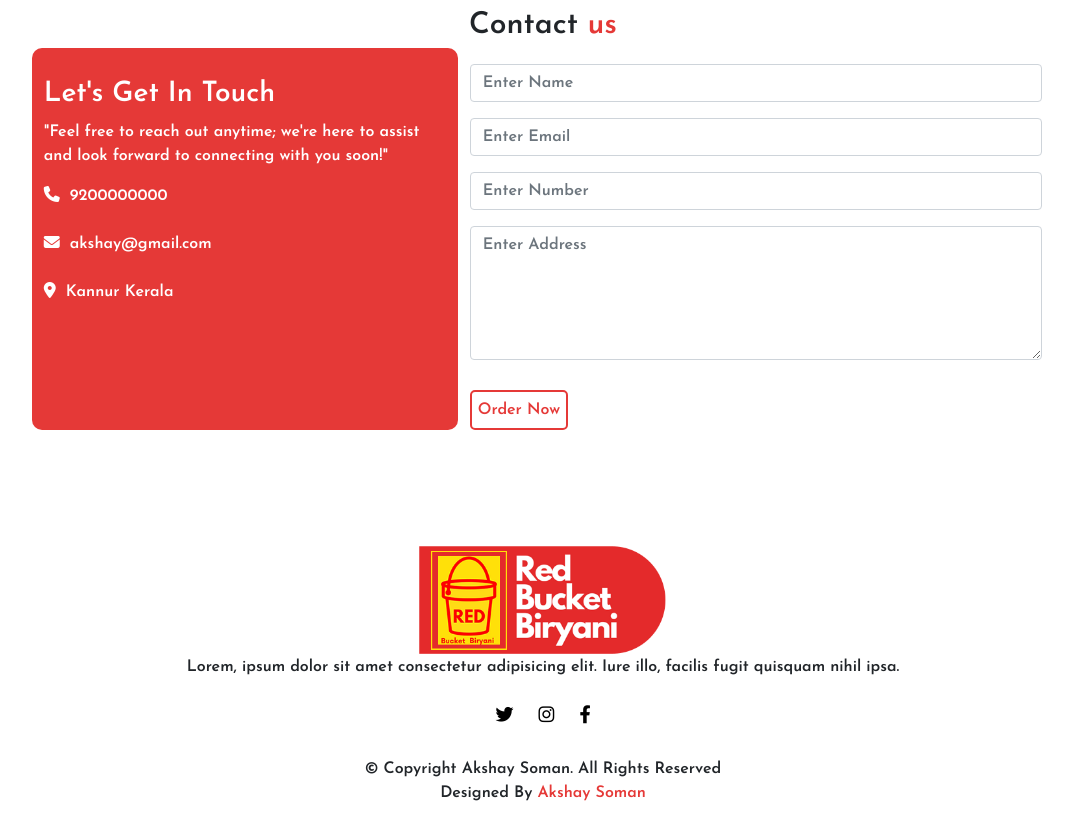
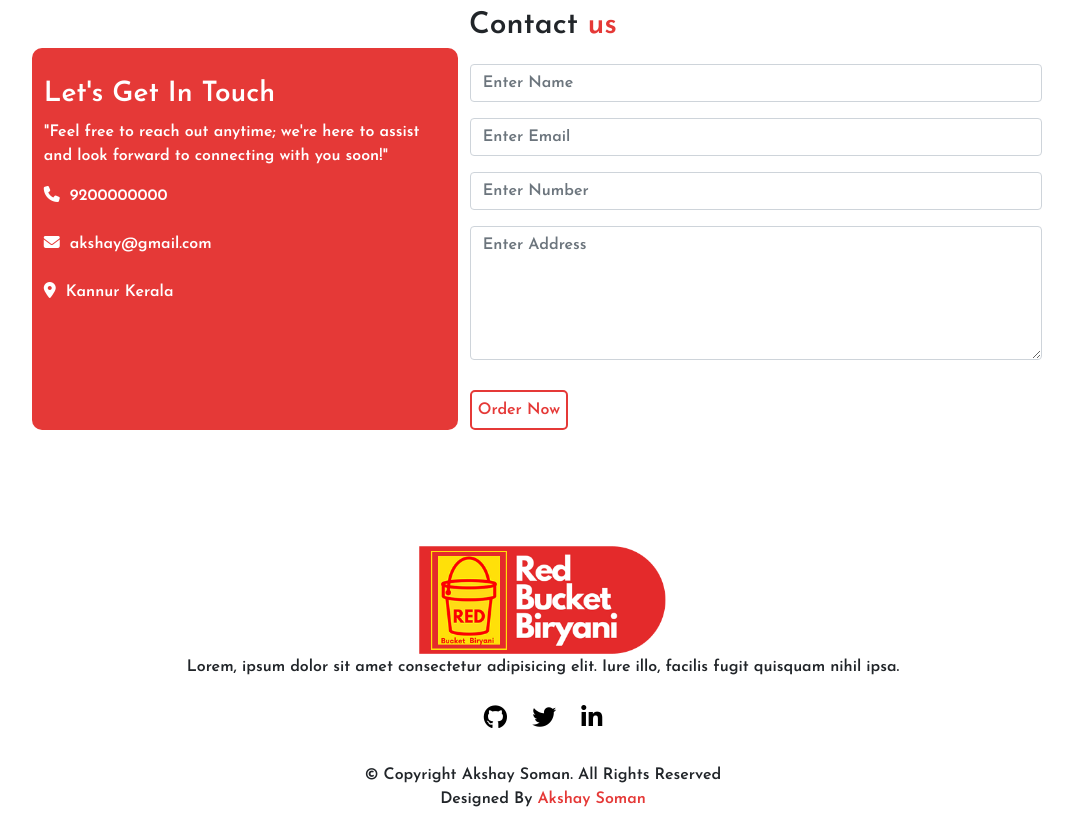
Before and after one commit to AkshaySoman55/RedBucketBiriyani, a plain HTML site: page index.html in a window 1280 px wide. Shown: the part 4958-5784 px from the top of the page, without its empty margins (97-1170 px from the left). Drawn offline with nearby package versions, Linux system fonts and the light colour scheme.

Commit message:
added animated icons

```diff
--- a/index.html
+++ b/index.html
@@ -509,9 +509,10 @@
   <div class="f-content">
     <div class="f-logo"><img src="./img/logo-red-bucket-10-pp33d2klby4ldb6jp8vofxftpjc3pfgrf8o27plj2y.png" alt=""></div>
     <p>Lorem, ipsum dolor sit amet consectetur adipisicing elit. Iure illo, facilis fugit quisquam nihil ipsa.</p>
-    <i class="fa-brands fa-twitter"></i>
-    <i class="fa-brands fa-instagram"></i>
-    <i class="fa-brands fa-facebook-f"></i>
+    <a class="icon" href="https://github.com/AkshaySoman55" target="_blank"><i class="fa-brands fa-github"></i></a>
+    <a  class="icon" href="https://twitter.com/Akshay49080658" target="_blank"><i class="fa-brands fa-twitter"></i></a>
+    <a  class="icon" href="https://www.linkedin.com/in/akshay-soman-79426624a/" target="_blank"><i class="fa-brands fa-linkedin-in"></i></a>
+
   </div>
   <br>
   <div class="c-content">
--- a/style.css
+++ b/style.css
@@ -308,10 +308,37 @@ html::-webkit-scrollbar{
     cursor: pointer;
 }
 .f-content i:hover{
-    background: #e53937;
+    background-image: linear-gradient(to bottom right , yellow, rgb(217, 86, 5));
+}
+
+
+.icon i{
+    color: black;
+    font-size: 1.5rem;
+  }
+
+  .icon:hover i{
     color: white;
-    border-radius: 5px;
-}
+    animation: shake 1s;
+
+  }
+
+  @keyframes shake {
+    10%{
+      transform: rotate(15deg);
+    }
+    20%{
+      transform: rotate(-15deg);
+    }
+    30%{
+      transform: rotate(15deg);
+    }
+    40%{
+      transform: rotate(-15deg);
+    }
+
+  }
+
 .c-content{
     text-align: center;
 }
```
